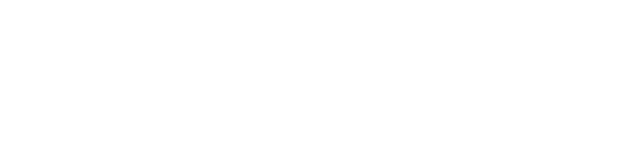
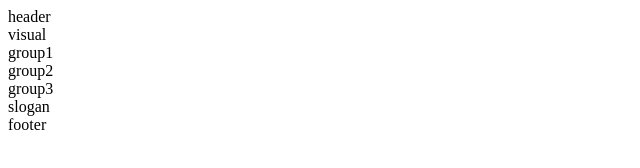
Before and after one commit to DoctorK4/HTML5, a website: page index.html in a window 1280 px wide. Shown: the whole page, without its empty margins (0-640 px from the left). Drawn offline with Linux system fonts and the light colour scheme.

Commit message:
웹카페 구조 생성

```diff
--- a/index.html
+++ b/index.html
@@ -7,6 +7,18 @@
   <title>웹카페</title>
 </head>
 <body>
-
+  <header class="header">header</header>
+  <div class="visual">visual</div>
+  <main class="main">
+    <div class="group group1">group1</div>
+    <div class="group group2">group2</div>
+    <div class="group group3">group3</div>
+  </main>
+  <article class="slogan">slogan</article>
+  <footer class="footer">
+    <div class="footer-inner">
+      footer
+    </div>
+  </footer>
 </body>
 </html>
```
